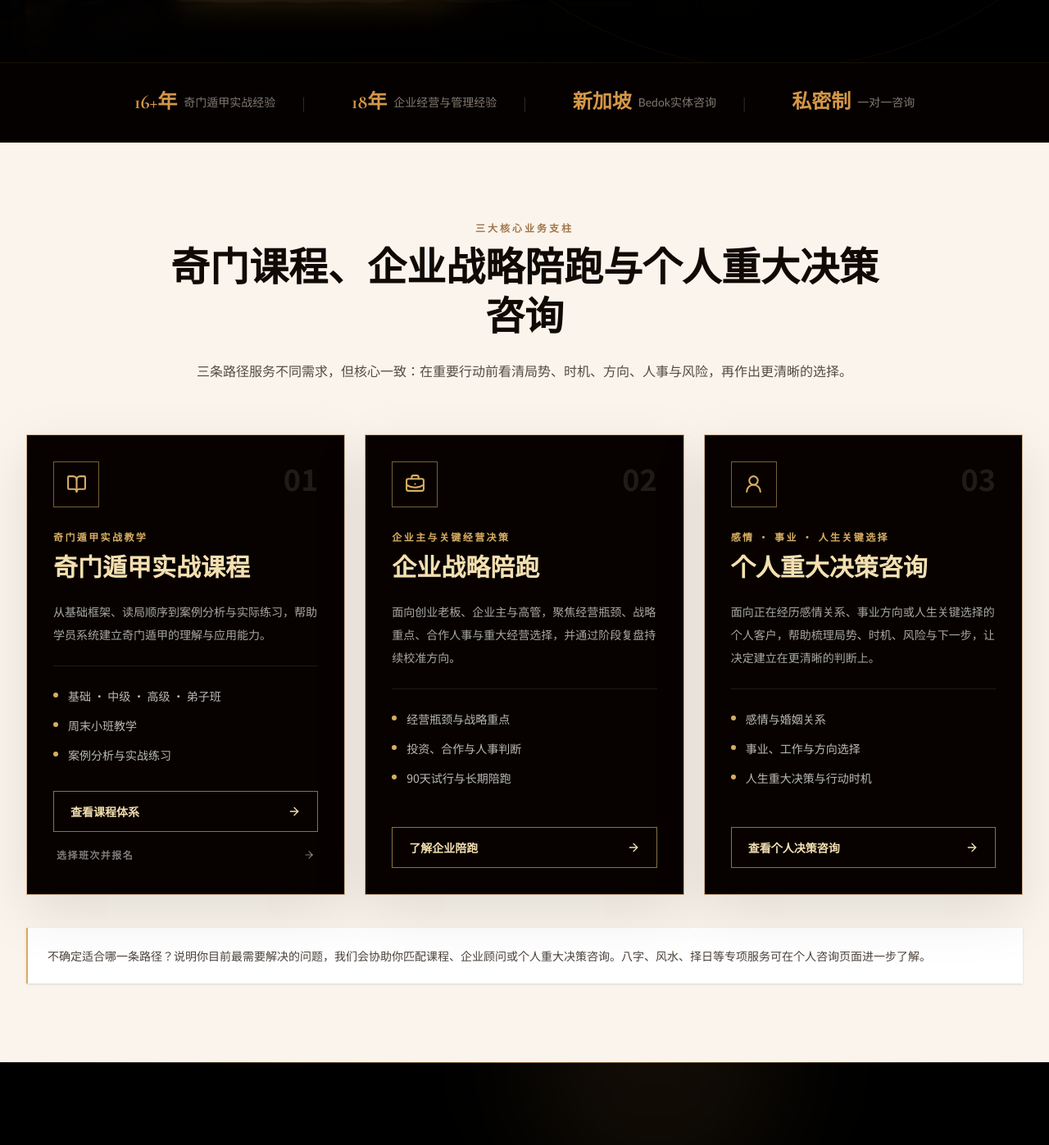
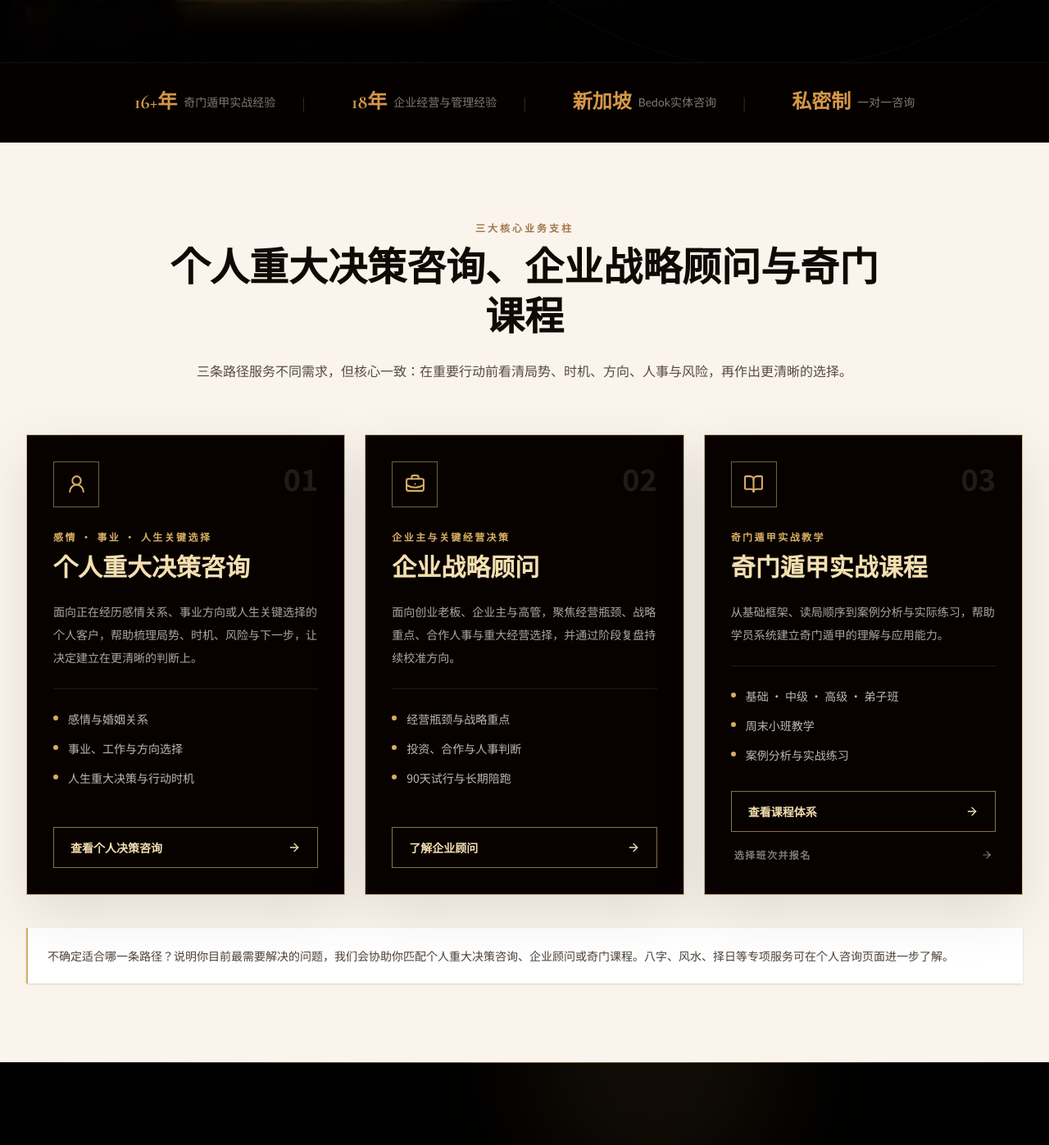
Before and after one commit to BODHIWONG/qmfeng-website, a Next.js app: page / in a window 1280 px wide. Shown: the part 888-2285 px from the top of the page at 82% size. Built offline with nearby package versions, Linux system fonts and the light colour scheme.

Commit message:
Reorder homepage service pillars

```diff
--- a/components/service-cards.tsx
+++ b/components/service-cards.tsx
@@ -27,6 +27,40 @@ type Pillar = {
 const pillars: Pillar[] = [
   {
     number: "01",
+    icon: UserRound,
+    eyebrowZh: "感情 · 事业 · 人生关键选择",
+    eyebrowEn: "Relationship, Career & Life Decisions",
+    titleZh: "个人重大决策咨询",
+    titleEn: "Personal Decision Advisory",
+    bodyZh:
+      "面向正在经历感情关系、事业方向或人生关键选择的个人客户，帮助梳理局势、时机、风险与下一步，让决定建立在更清晰的判断上。",
+    bodyEn:
+      "Private advisory for relationship, career and major life decisions, helping clients examine the situation, timing, risks and practical next steps before deciding.",
+    featuresZh: ["感情与婚姻关系", "事业、工作与方向选择", "人生重大决策与行动时机"],
+    featuresEn: ["Relationship & Marriage Decisions", "Career, Work & Direction", "Major Life Decisions & Timing"],
+    href: "/personal-advisory",
+    ctaZh: "查看个人决策咨询",
+    ctaEn: "Explore Personal Decision Advisory",
+  },
+  {
+    number: "02",
+    icon: BriefcaseBusiness,
+    eyebrowZh: "企业主与关键经营决策",
+    eyebrowEn: "Founder & Business Decision Advisory",
+    titleZh: "企业战略顾问",
+    titleEn: "Business Strategic Advisory",
+    bodyZh:
+      "面向创业老板、企业主与高管，聚焦经营瓶颈、战略重点、合作人事与重大经营选择，并通过阶段复盘持续校准方向。",
+    bodyEn:
+      "Strategic advisory for founders, business owners and executives navigating business bottlenecks, priorities, partnerships, people issues and major operating decisions.",
+    featuresZh: ["经营瓶颈与战略重点", "投资、合作与人事判断", "90天试行与长期陪跑"],
+    featuresEn: ["Bottlenecks & Strategic Priorities", "Investment, People & Partnership", "90-Day & Ongoing Advisory"],
+    href: "/enterprise-strategic-advisory",
+    ctaZh: "了解企业顾问",
+    ctaEn: "Explore Business Advisory",
+  },
+  {
+    number: "03",
     icon: BookOpen,
     eyebrowZh: "奇门遁甲实战教学",
     eyebrowEn: "Practical Qi Men Education",
@@ -44,40 +78,6 @@ const pillars: Pillar[] = [
     secondaryHref: "/course-registration?course=qimen-foundation&batch=2026-09-19",
     secondaryCtaZh: "选择班次并报名",
     secondaryCtaEn: "Select Batch & Register",
-  },
-  {
-    number: "02",
-    icon: BriefcaseBusiness,
-    eyebrowZh: "企业主与关键经营决策",
-    eyebrowEn: "Founder & Business Decision Advisory",
-    titleZh: "企业战略陪跑",
-    titleEn: "Business Strategic Advisory",
-    bodyZh:
-      "面向创业老板、企业主与高管，聚焦经营瓶颈、战略重点、合作人事与重大经营选择，并通过阶段复盘持续校准方向。",
-    bodyEn:
-      "Strategic advisory for founders, business owners and executives navigating business bottlenecks, priorities, partnerships, people issues and major operating decisions.",
-    featuresZh: ["经营瓶颈与战略重点", "投资、合作与人事判断", "90天试行与长期陪跑"],
-    featuresEn: ["Bottlenecks & Strategic Priorities", "Investment, People & Partnership", "90-Day & Ongoing Advisory"],
-    href: "/enterprise-strategic-advisory",
-    ctaZh: "了解企业陪跑",
-    ctaEn: "Explore Business Advisory",
-  },
-  {
-    number: "03",
-    icon: UserRound,
-    eyebrowZh: "感情 · 事业 · 人生关键选择",
-    eyebrowEn: "Relationship, Career & Life Decisions",
-    titleZh: "个人重大决策咨询",
-    titleEn: "Personal Decision Advisory",
-    bodyZh:
-      "面向正在经历感情关系、事业方向或人生关键选择的个人客户，帮助梳理局势、时机、风险与下一步，让决定建立在更清晰的判断上。",
-    bodyEn:
-      "Private advisory for relationship, career and major life decisions, helping clients examine the situation, timing, risks and practical next steps before deciding.",
-    featuresZh: ["感情与婚姻关系", "事业、工作与方向选择", "人生重大决策与行动时机"],
-    featuresEn: ["Relationship & Marriage Decisions", "Career, Work & Direction", "Major Life Decisions & Timing"],
-    href: "/personal-advisory",
-    ctaZh: "查看个人决策咨询",
-    ctaEn: "Explore Personal Decision Advisory",
   },
 ];
 
@@ -101,8 +101,8 @@ export default function ServiceCards() {
             style={{ fontFamily: "var(--font-cormorant), var(--font-noto-serif), serif", color: "oklch(0.15 0.02 60)" }}
           >
             {t(
-              "奇门课程、企业战略陪跑与个人重大决策咨询",
-              "Qi Men Education, Business Strategic Advisory and Personal Decision Advisory"
+              "个人重大决策咨询、企业战略顾问与奇门课程",
+              "Personal Decision Advisory, Business Strategic Advisory and Qi Men Education"
             )}
           </h2>
           <p className="text-sm leading-7 text-[oklch(0.42_0.02_60)] md:text-base">
@@ -178,8 +178,8 @@ export default function ServiceCards() {
 
         <div className="mt-10 border-l-2 border-[#d6ad63] bg-white px-6 py-5 text-sm leading-7 text-[oklch(0.38_0.02_60)] shadow-sm">
           {t(
-            "不确定适合哪一条路径？说明你目前最需要解决的问题，我们会协助你匹配课程、企业顾问或个人重大决策咨询。八字、风水、择日等专项服务可在个人咨询页面进一步了解。",
-            "Not sure which pathway fits? Tell us the main issue you need to address and we will help match you with the appropriate course, business advisory or personal decision consultation. Bazi, Feng Shui, date selection and other specialist services remain available within Personal Advisory."
+            "不确定适合哪一条路径？说明你目前最需要解决的问题，我们会协助你匹配个人重大决策咨询、企业顾问或奇门课程。八字、风水、择日等专项服务可在个人咨询页面进一步了解。",
+            "Not sure which pathway fits? Tell us the main issue you need to address and we will help match you with personal decision advisory, business advisory or a Qi Men course. Bazi, Feng Shui, date selection and other specialist services remain available within Personal Advisory."
           )}
         </div>
       </div>
```
